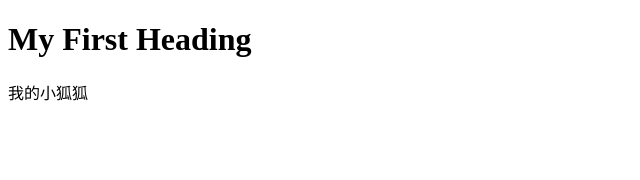
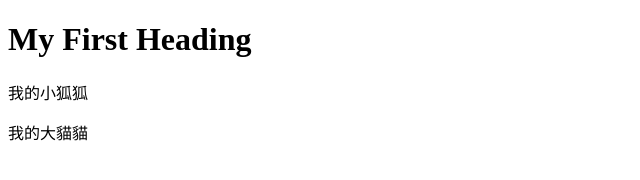
Before and after one commit to zhorathefox/myweb, a plain HTML site: page index.html in a window 1280 px wide. Shown: the whole page, without its empty margins (0-640 px from the left). Drawn offline with Linux system fonts and the light colour scheme.

Commit message:
Add files via upload

```diff
--- a/index.html
+++ b/index.html
@@ -14,6 +14,8 @@
 
 <p>我的小狐狐</p>
 
+<p>我的大貓貓</p>
+
 </body>
 
 </html>
```
